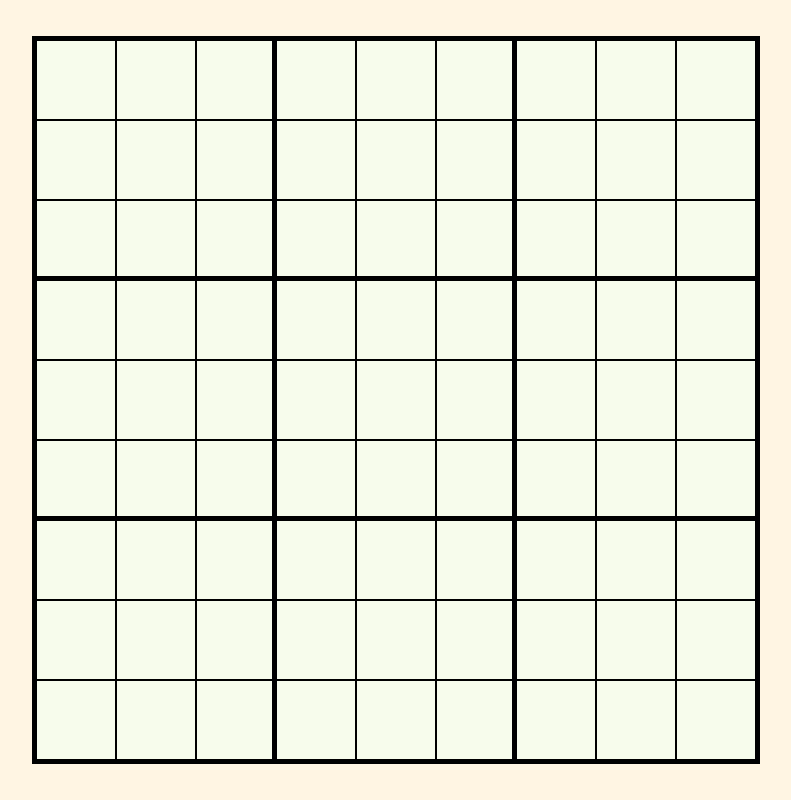
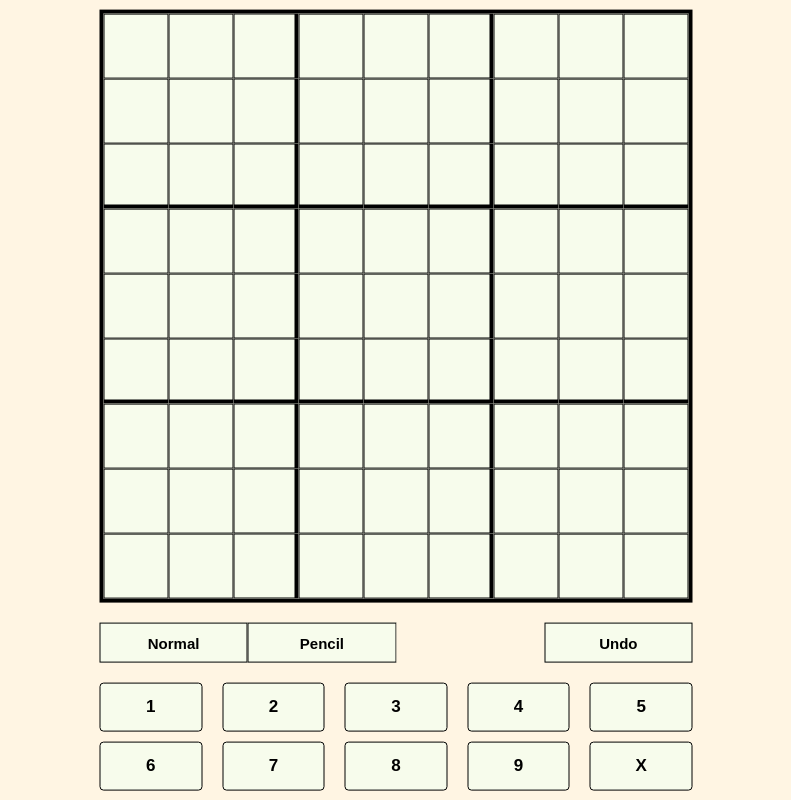
Before and after one commit to louisaaronmiller/sudoku, a Flask app: page /sudoku/1 in a window 1280 px wide. Shown: the whole page, without its empty margins (244-1035 px from the left). Run offline with Flask 3, Linux system fonts and the light colour scheme.

Commit message:
added numpad-not functioning

```diff
--- a/solver/grid.py
+++ b/solver/grid.py
@@ -203,3 +203,9 @@ def matrix2grid(matrix):
         new_matrix.append(new_row.copy())
         new_row.clear()
     return new_matrix
+
+
+def generatePuzzle(difficulty):
+
+    if difficulty == "Easy":
+        pass
--- a/website/static/style.css
+++ b/website/static/style.css
@@ -1,12 +1,13 @@
 :root {
-    --cell-width: 80px;
+    --cell-width: 65px;
     --cell-colour: rgb(247, 252, 236);
+    --wallpaper-colour: #FFF5E3;
 }
 
 
 
 body {
-    background-color: #FFF5E3;
+    background-color: var(--wallpaper-colour);
 }
 
 
@@ -133,3 +134,76 @@ body {
 .grid-item:nth-child(n + 46):nth-child(-n + 54) {
     border-bottom: 4px solid black;
 }
+
+
+.np-modes{
+    display: grid;
+    grid-template-columns: 1fr 1fr 1fr 1fr;
+
+    margin-top: 20px;
+    column-gap: 0px;
+    width: 100%;
+
+
+}
+
+.np-modes div{
+    box-sizing: border-box;
+    background-color: var(--cell-colour);
+    border: 1px solid black;
+    min-height: 40px;
+
+
+    display: flex;
+    font-size: 15px;
+    font-family: Arial;
+
+    justify-content: center;
+    align-items: center;
+    text-decoration: none;
+    font-weight: bold;
+}
+
+.np-modes .np-spacer{
+    border: none;
+    background-color: var(--wallpaper-colour);
+}
+
+
+.np-numbers{
+
+    display: grid;
+    justify-content: center;
+
+
+    grid-template-columns: repeat(5, 1fr);
+    grid-template-rows: repeat(2,1fr);
+
+    row-gap: 10px;
+    column-gap: 20px;
+    margin-top: 20px;
+    aspect-ratio: 11/2;
+    min-width: 260px;
+    max-width: calc(var(--cell-width) * 2)px;
+
+
+}
+
+.numpad .np-number-item,
+.numpad .np-x-button {
+    box-sizing: border-box;
+    background-color: var(--cell-colour);
+    border: 1px solid black;
+    border-radius: 4px;
+
+    display: flex;
+    font-size: 17px;
+    font-family: Arial;
+
+    justify-content: center;
+    align-items: center;
+    text-decoration: none;
+    font-weight: bold;
+
+
+}
--- a/website/static/sudoku.js
+++ b/website/static/sudoku.js
@@ -1,4 +1,5 @@
 const cells = document.querySelectorAll('.grid-item'); // r:nodelist & finds all classes named grid-item
+const nums = document.querySelectorAll('.np-number-item')
 
 const rows = {
     0: [0, 1, 2, 3, 4, 5, 6, 7, 8],
@@ -72,8 +73,16 @@ function HighlightClick(event){
     event.target.style.backgroundColor = "#d79921";
 }
 
+function addNumber(event){
+    const number_clicked = Array.from(nums).indexOf(event.target) + 1;
+    console.log(number_clicked);
+}
 
 
 cells.forEach(cell => {
     cell.addEventListener('click', HighlightClick);
 });
+
+nums.forEach(cell => {
+    cell.addEventListener('click', addNumber);
+});
--- a/website/templates/sudoku.html
+++ b/website/templates/sudoku.html
@@ -29,6 +29,26 @@
 
         <div class = "numpad">
 
+            <div class = "np-modes">
+
+                <div class = "np-normal-mode">Normal</div>
+                <div class = "np-pencil-mode">Pencil</div>
+                <div class="np-spacer"></div>
+                <div class = "np-undo-button">Undo</div>
+
+            </div>
+
+            <div class = "np-numbers">
+
+                {% for i in range(9) %}
+
+                    <div class = "np-number-item">{{ i + 1 }}</div>
+
+                {% endfor %}
+
+                <div class = "np-x-button">X</div>
+
+            </div>
 
 
         </div>
--- a/website/views.py
+++ b/website/views.py
@@ -19,3 +19,8 @@ def sudokupage(difficulty):
 def solverpage():
 
     return render_template("explain.html")
+
+@views.route('/how-to-play')
+def htppage():
+
+    return render_template("htp.html")
```
